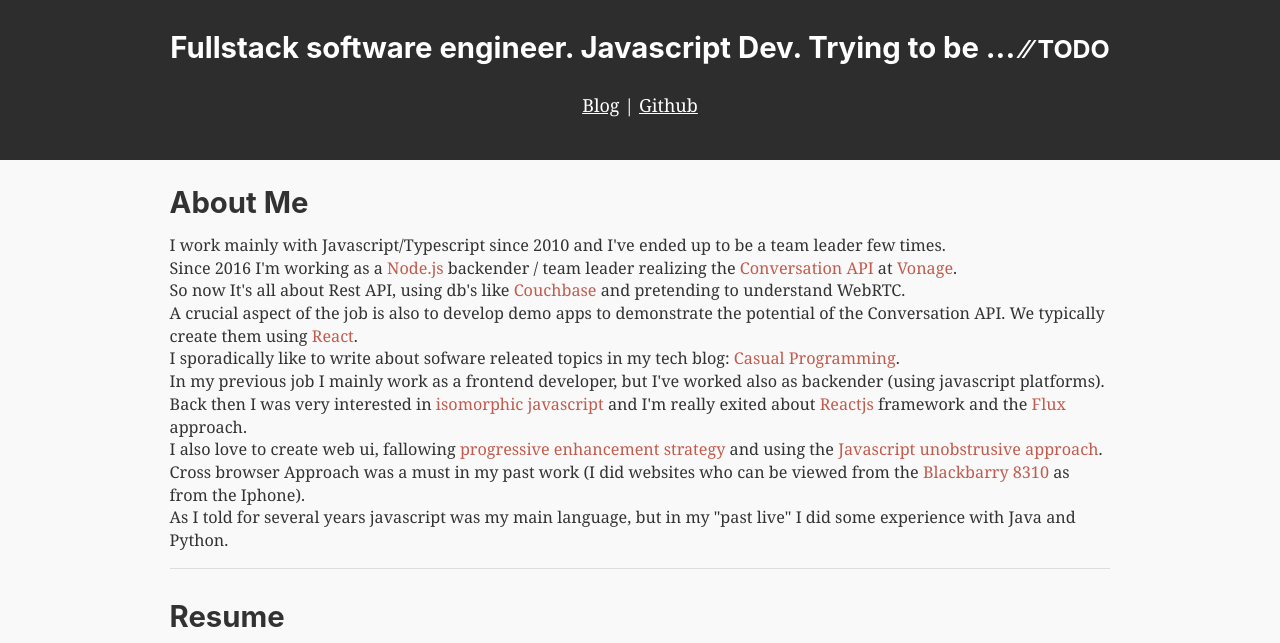
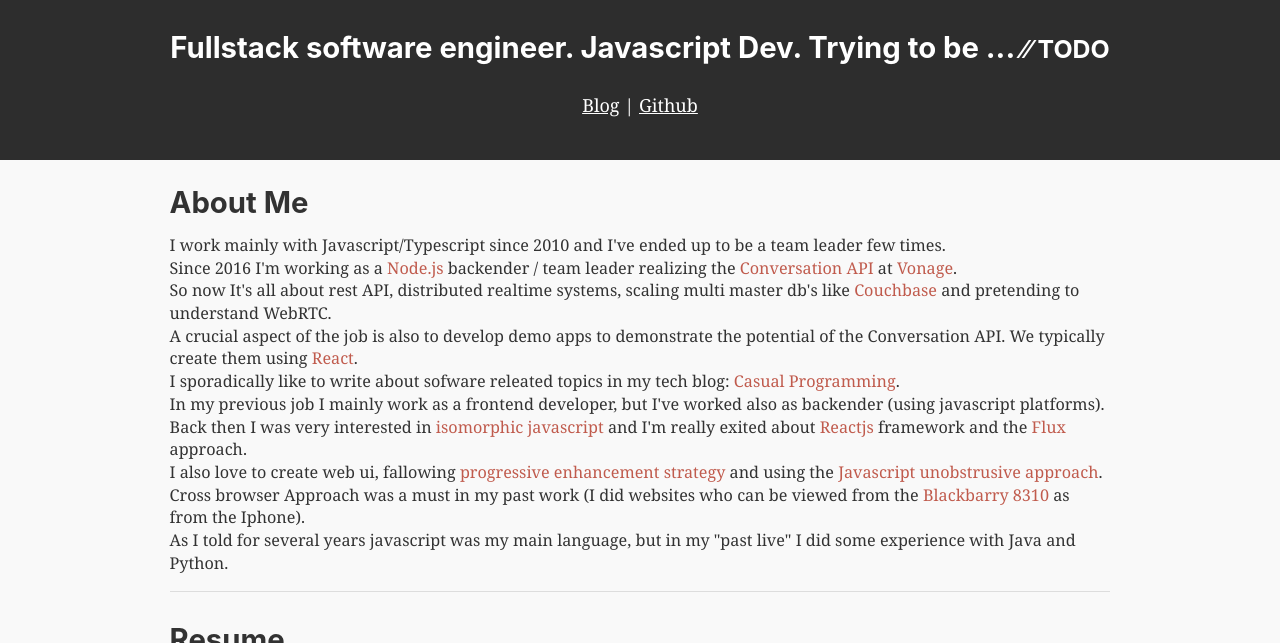
Before and after one commit to jurgob/jurgo-me, a Gatsby site: page / in a window 1280 px wide. Shown: the part 72-715 px from the top of the page. Built offline with nearby package versions, Linux system fonts and the light colour scheme; Gatsby itself is replaced by a stand-in of ours.

Commit message:
add someting about my current job

```diff
--- a/src/pages/index.js
+++ b/src/pages/index.js
@@ -127,7 +127,7 @@
           <F>
             <P>I work mainly with Javascript/Typescript since 2010 and I've ended up to be a team leader few times.</P>
             <P>Since 2016 I'm working as a <A href="https://nodejs.org/en/" >Node.js</A> backender / team leader realizing the <A href="https://www.vonage.co.uk/communications-apis/conversation/">Conversation API</A> at <A href="https://www.vonage.co.uk/" >Vonage</A>.</P>
-            <P>So now It's all about Rest API, using db's like <A href="https://www.couchbase.com/">Couchbase</A> and pretending to understand WebRTC. </P>
+            <P>So now It's all about rest API, distributed realtime systems, scaling multi master db's like <A href="https://www.couchbase.com/">Couchbase</A> and pretending to understand WebRTC. </P>
             <P>A crucial aspect of the job is also to develop demo apps to demonstrate the potential of the Conversation API. We typically create them using <A href="https://reactjs.org/">React</A>.</P>
             <P>I sporadically like to write about sofware releated topics in my tech blog: <A href="https://casual-programming.com/">Casual Programming</A>.</P>
             <P>In my previous job I mainly work as a frontend developer, but I've worked also as backender (using javascript platforms).</P>
```
